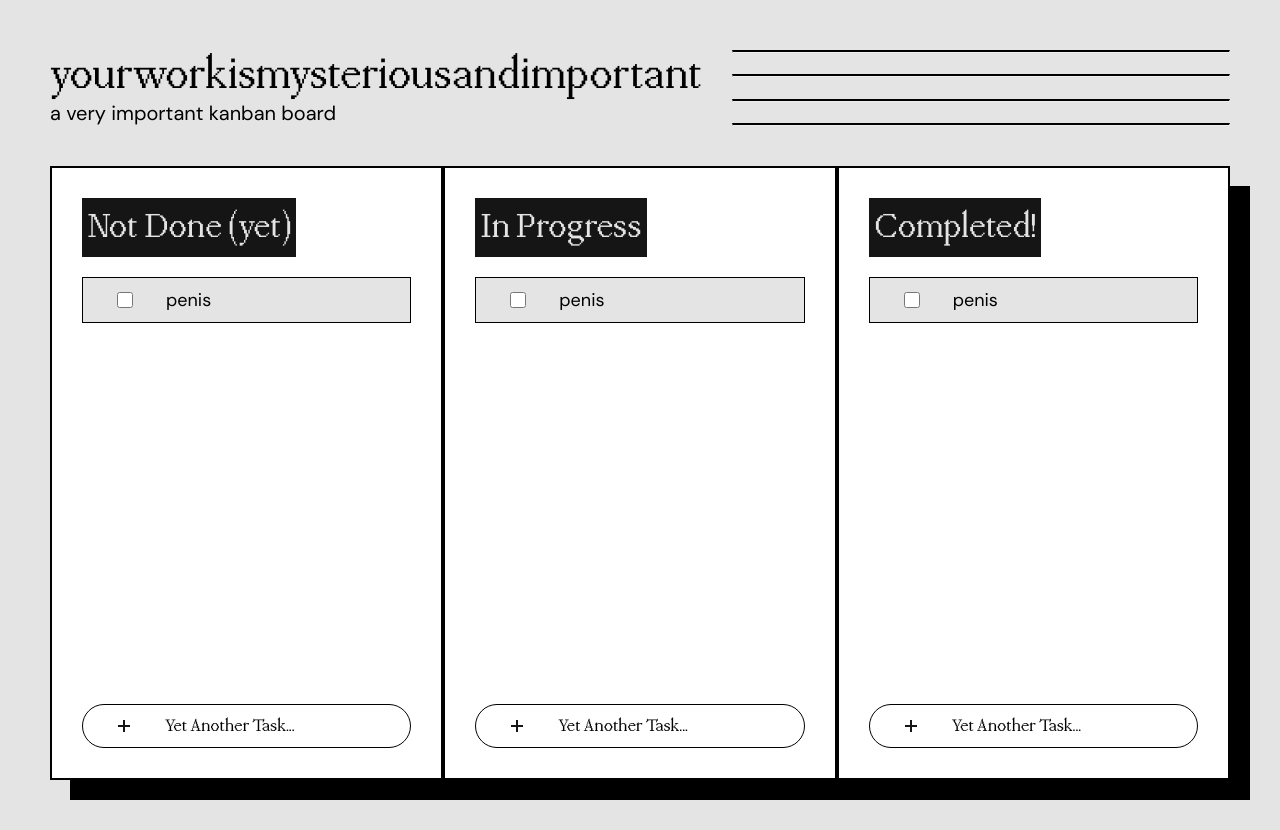
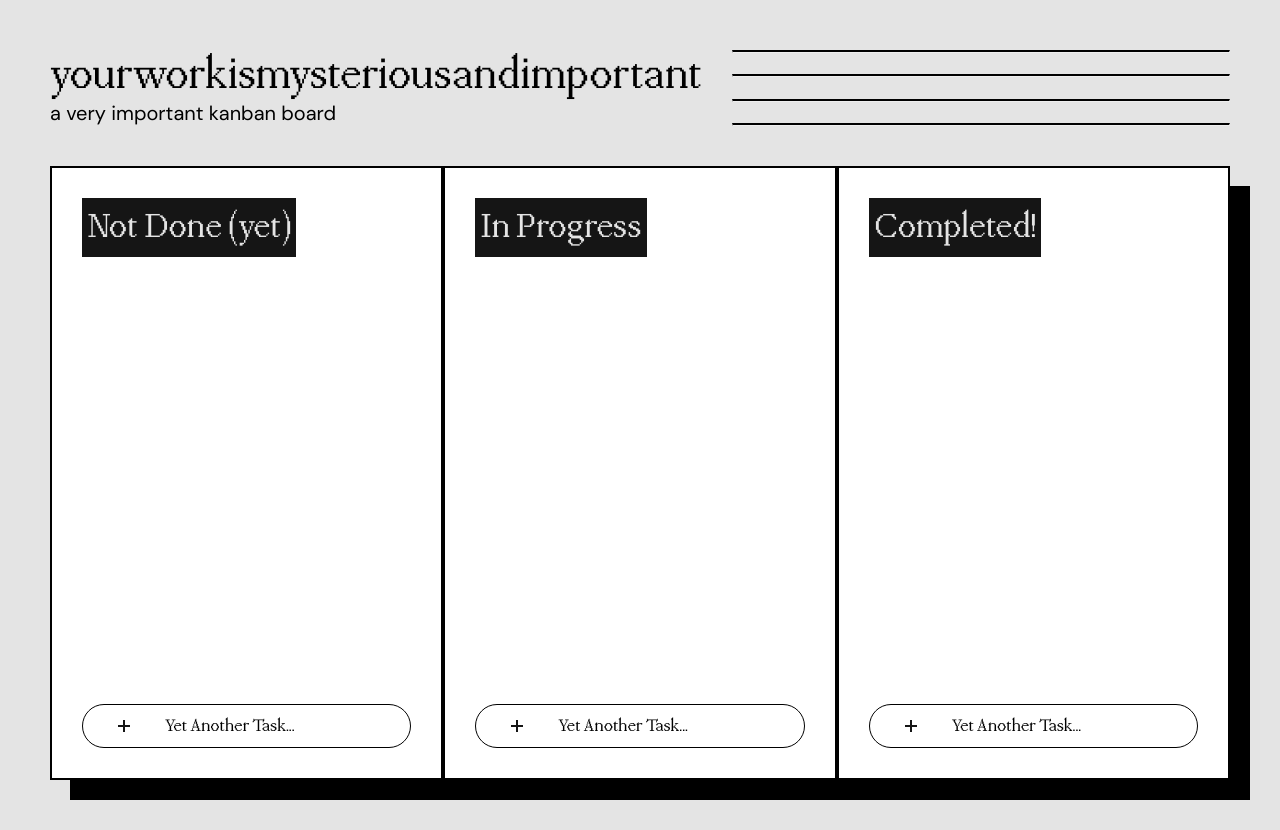
Before and after one commit to 1ucyhan/mysterious-and-important, a React (Create React App) app: page / in a window 1280 px wide. Built offline with nearby package versions, Linux system fonts and the light colour scheme.

Commit message:
can add tasks now LETS GO WHAT IS GOING ON

```diff
--- a/src/components/Column.tsx
+++ b/src/components/Column.tsx
@@ -1,7 +1,10 @@
 import styled from 'styled-components'
 import Task from './Task';
+import { useSelector, useDispatch } from 'react-redux'
+import { addTask, deleteTask, moveTask } from '../store/kanbanSlice'
+import { RootState } from '../store/store';
 
-
+// styles...
 const Header = styled.h3`
     font-size: 36px;
     margin: 0px;
@@ -38,17 +41,37 @@ const AddTaskButton = styled.button`
     background-color: white;
     font-size: 18px;
     border: 1px black solid;
+    transition: box-shadow 0.2s ease, background-color 0.2s ease;
+
+    &:hover  {
+        box-shadow: 5px 5px 0px 0px #000000;
+    }
 `
 interface ColumnProps {
     title: string;
 }
 
 const Column: React.FC<ColumnProps> = ({title}) => {
+    const dispatch = useDispatch()
+    const tasks = useSelector((state: RootState) =>
+        state.kanban.tasks.filter(task => task.columnName == title)
+    )
+    const handleAddTask = () => {
+        console.log("clicked on add task")
+        const newTask = prompt("What is your task's name?");
+        if (newTask) {
+            dispatch(addTask({name: newTask, columnName: title}))
+        }
+    }
     return (
         <Background>
             <Header>{title}</Header>
-            <Task taskName="penis"></Task>
-            <AddTaskButton>
+            {/* <Task taskName="penis"></Task> */}
+            {/* mapping all the tasks... */}
+            {tasks.map((task) => (
+                <Task key={task.id} id={task.id} name={task.name} columnName={title}/>
+            ))}
+            <AddTaskButton onClick={handleAddTask}>
                 <img src="/plus.svg" alt="plus icon" />
                 Yet Another Task...
             </AddTaskButton>
--- a/src/components/Task.tsx
+++ b/src/components/Task.tsx
@@ -24,14 +24,16 @@ const Checkbox = styled.input.attrs({ type: 'checkbox' })`
 `
 
 interface TaskProps {
-    taskName: string;
+    id: string
+    name: string
+    columnName: string
 }
 
-const Task: React.FC<TaskProps> = ({taskName}) => {
+const Task: React.FC<TaskProps> = ({id, name, columnName}) => {
     return (
         <TaskWrapper>
             <Checkbox></Checkbox>
-            {taskName}
+            {name}
         </TaskWrapper>
     );
 };
```
